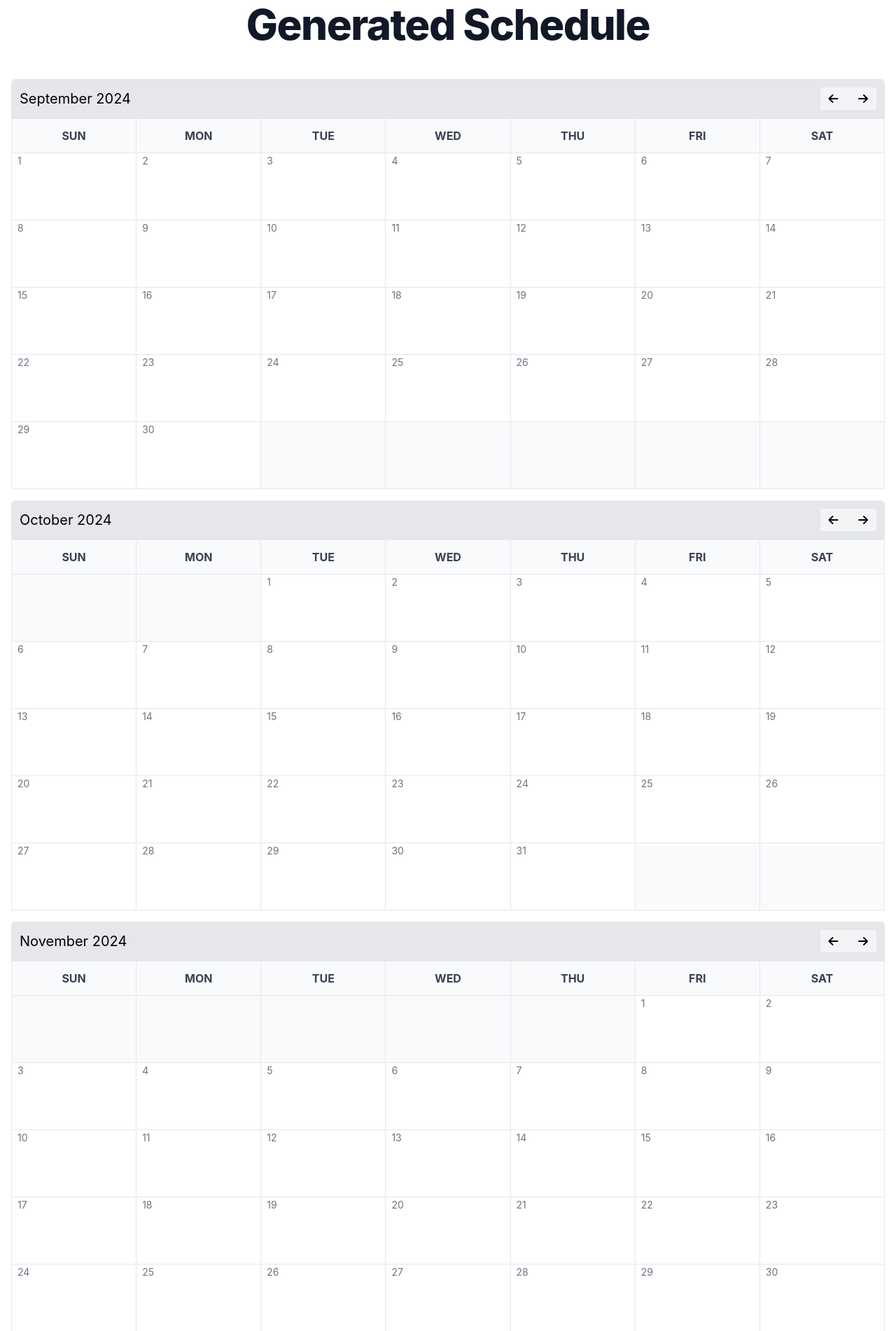
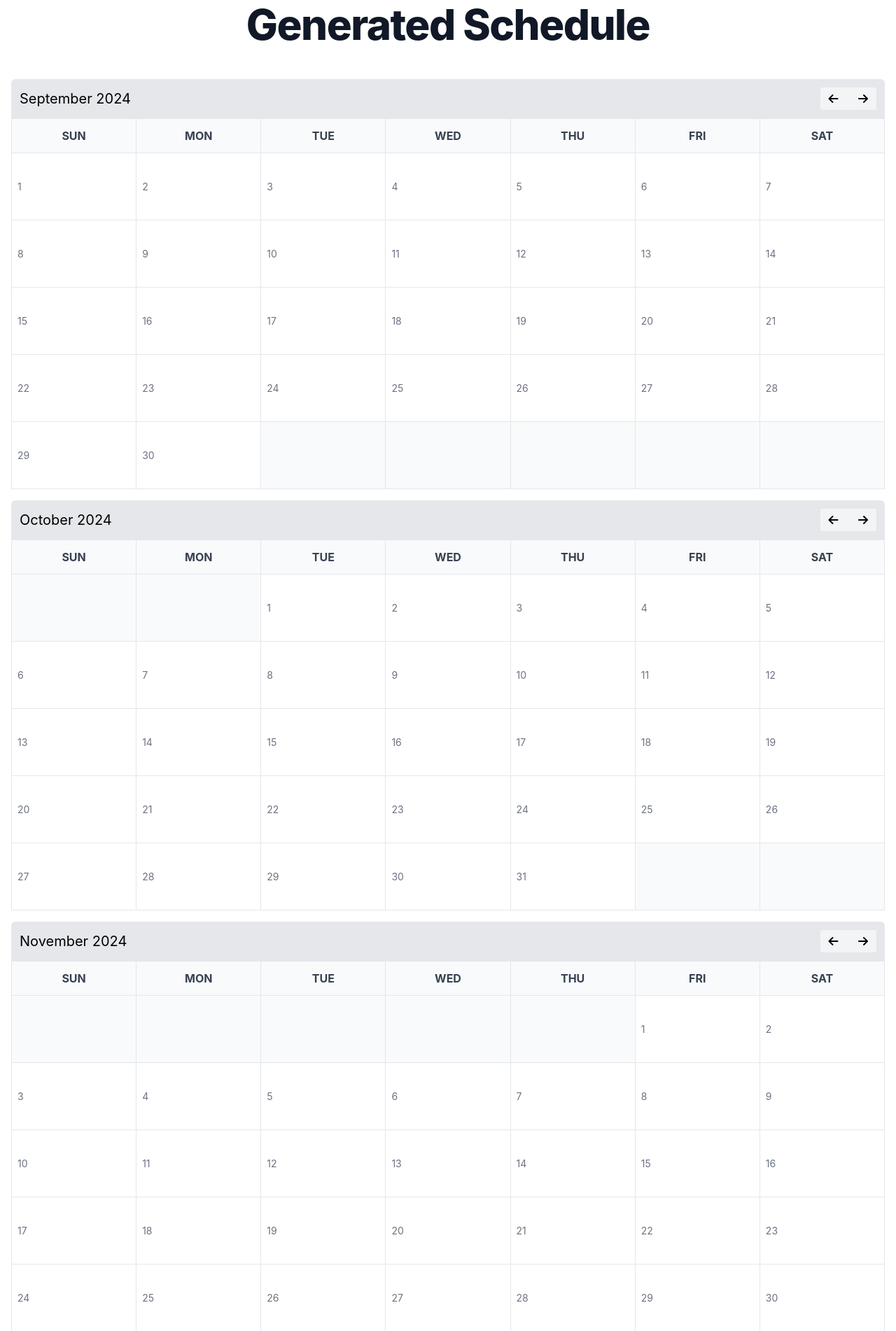
Before and after one commit to muwasifk/supervision, a Django app: page /calendar/ in a window 1280 px wide. Shown: the part 108-2010 px from the top of the page at 70% size. Run offline with Django 5.2, Linux system fonts and the light colour scheme; some libraries are stand-ins or nearby versions; some web fonts are replaced.

Commit message:
Update output.css

```diff
--- a/static/src/output.css
+++ b/static/src/output.css
@@ -1126,10 +1126,6 @@ input[type="range"]::-ms-fill-lower {
   height: 2.5rem;
 }
 
-.h-24 {
-  height: 6rem;
-}
-
 .h-3 {
   height: 0.75rem;
 }
@@ -1813,10 +1809,6 @@ input[type="range"]::-ms-fill-lower {
   text-align: right;
 }
 
-.align-top {
-  vertical-align: top;
-}
-
 .text-2xl {
   font-size: 1.5rem;
   line-height: 2rem;
```
